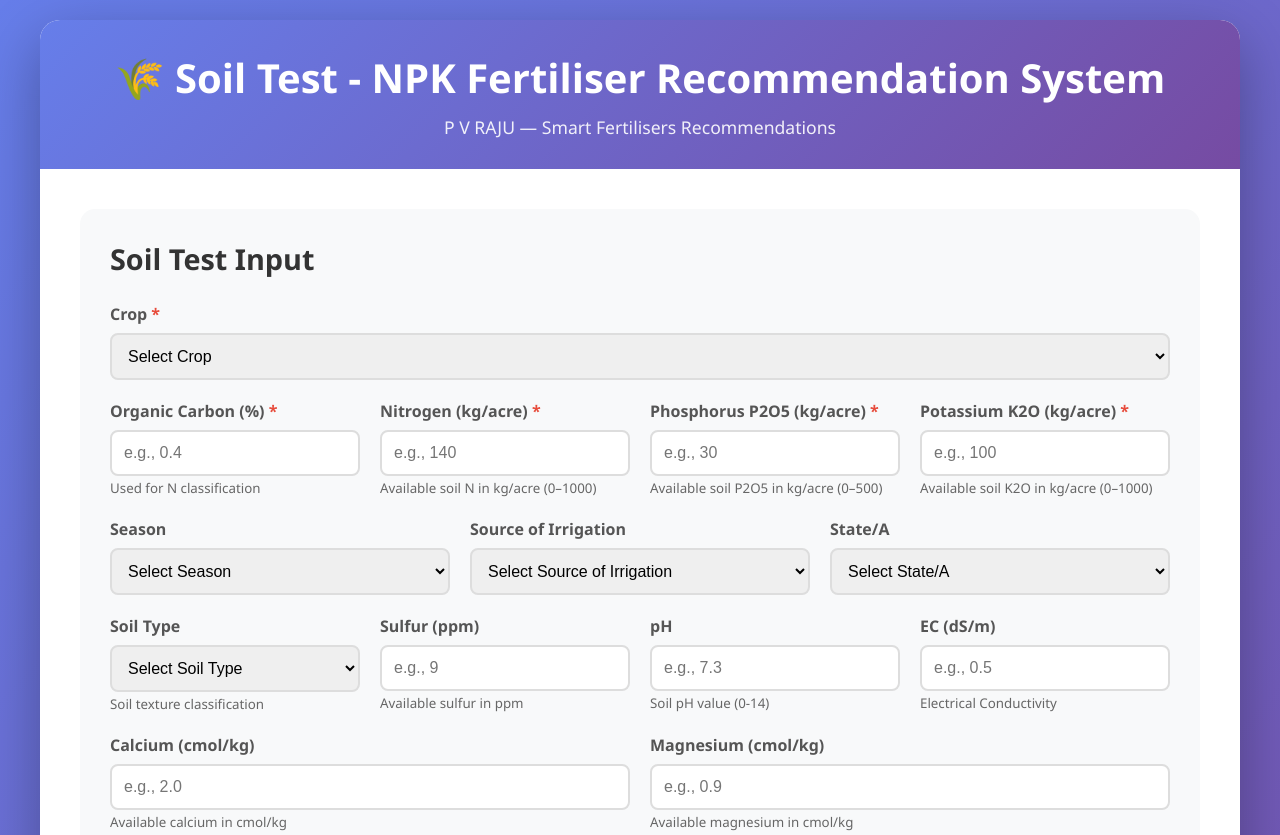
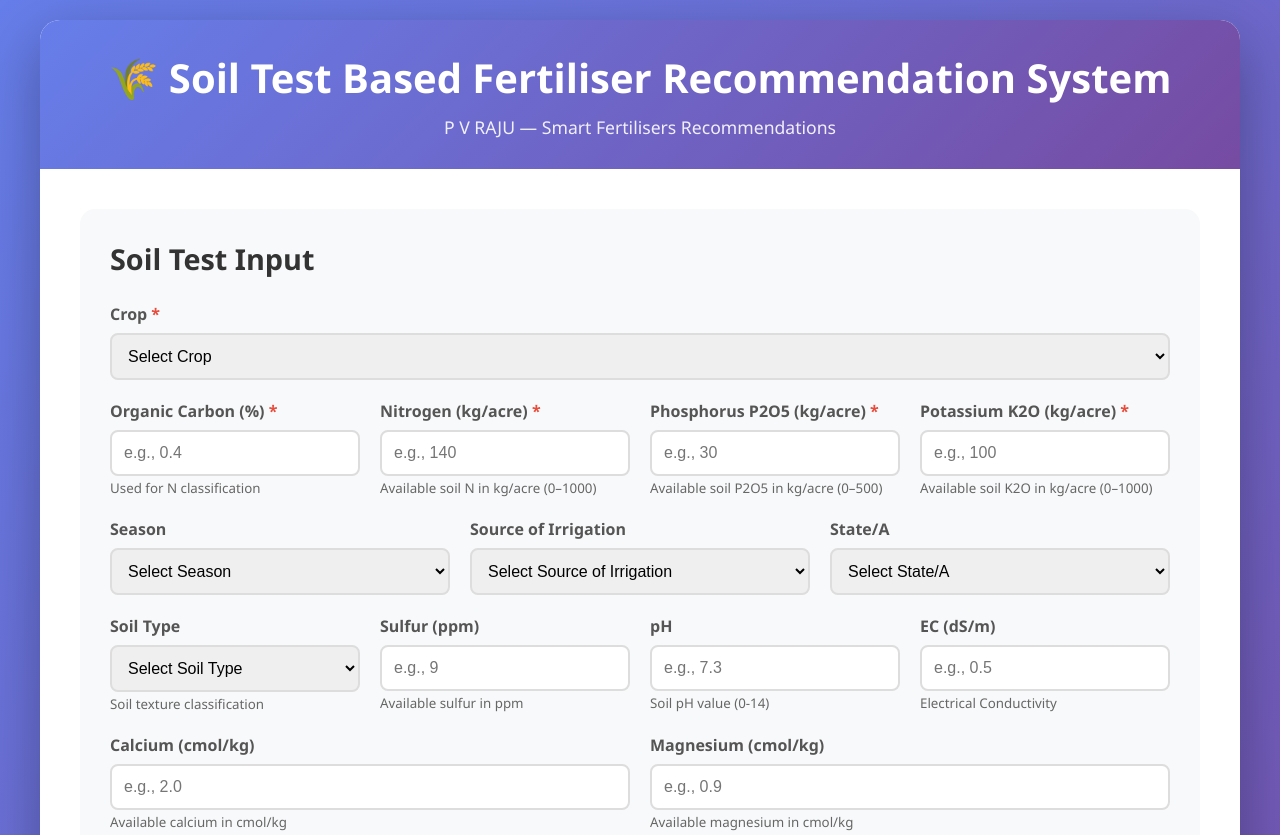
Before and after one commit to rocky14353/soil-software, a website: page index.html in a window 1280 px wide. Shown: the top 835 px of the page. Drawn offline with Linux system fonts and the light colour scheme.

Commit message:
fix: Title to 'Soil Test Based Fertiliser Recommendation System'

```diff
--- a/index.html
+++ b/index.html
@@ -3,13 +3,13 @@
 <head>
     <meta charset="UTF-8">
     <meta name="viewport" content="width=device-width, initial-scale=1.0">
-    <title>Soil Test - NPK Fertiliser Recommendation System</title>
+    <title>Soil Test Based Fertiliser Recommendation System</title>
     <link rel="stylesheet" href="styles.css">
 </head>
 <body>
     <div class="container">
         <header>
-            <h1>🌾 Soil Test - NPK Fertiliser Recommendation System</h1>
+            <h1>🌾 Soil Test Based Fertiliser Recommendation System</h1>
             <p class="subtitle">P V RAJU — Smart Fertilisers Recommendations</p>
         </header>
 
```
